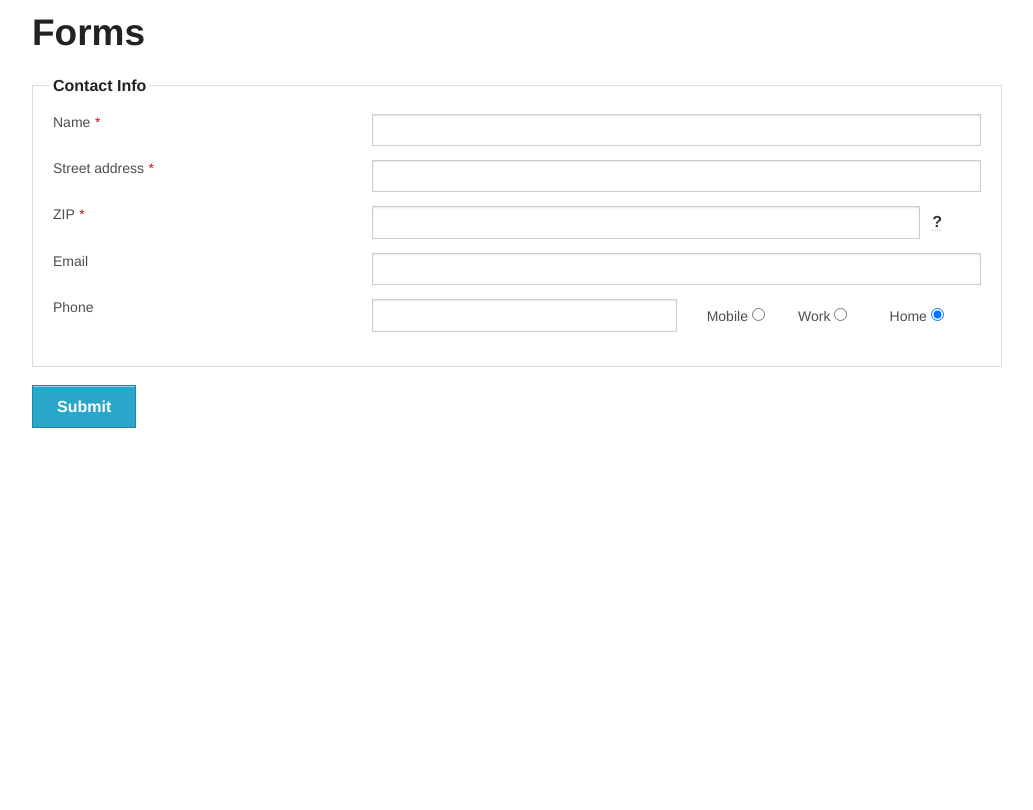
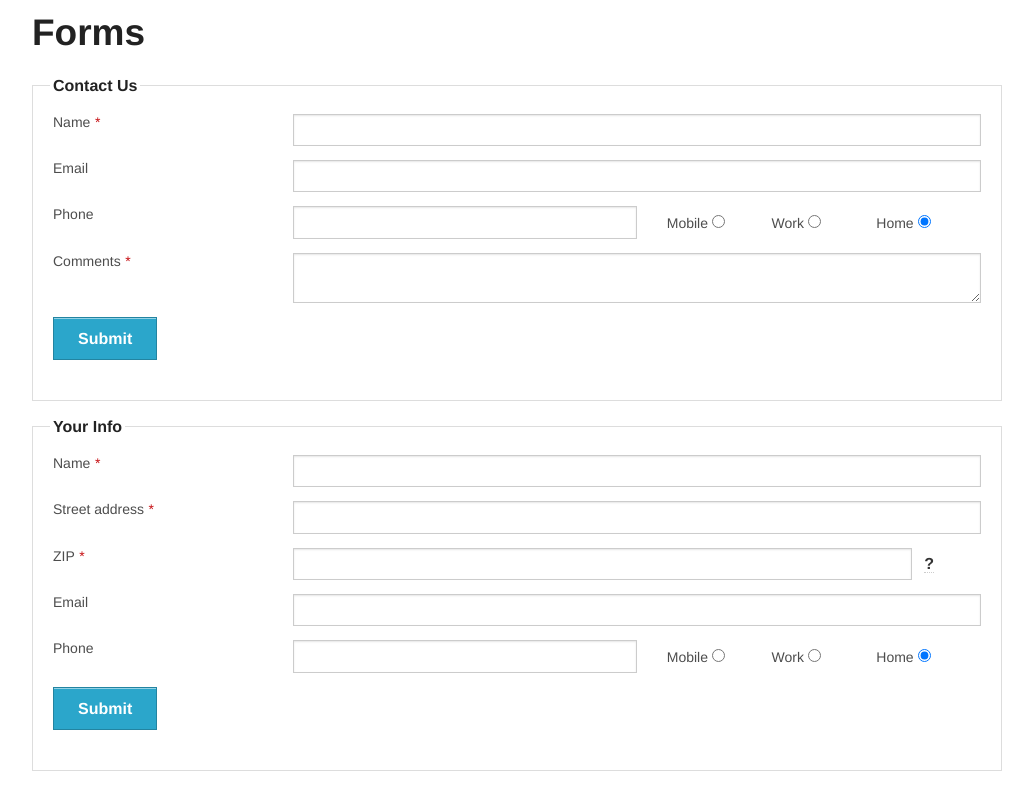
Before and after one commit to khawarshahzad/2013-03-RWD-code-sprint, a Jekyll site: the page prototypes/forms/index.html, which Jekyll copies as it is, in a window 1280 px wide. Shown: the top 810 px of the page, without its empty margins (123-1156 px from the left). Built offline with Jekyll 4.4.1, drawn with Linux system fonts in a browser that asks for light colours; Markdown is read by kramdown in place of the engine named in the settings.

Commit message:
Initial forms examples

```diff
--- a/prototypes/forms/index.html
+++ b/prototypes/forms/index.html
@@ -22,51 +22,112 @@
 
       <form class="">
         <fieldset>
-          <legend>Contact Info</legend>
+          <legend>Contact Us</legend>
 
           <div class="row">
-            <div class="large-4 small-12 columns">
-              <label for="name" class="required">Name <span class="hide">Required field.</span></label>
+            <div class="large-3 small-12 columns">
+              <label for="name" class="required">Name<span class="hide"> Required field.</span></label>
             </div>
-            <div class="large-8 small-12 columns">
+            <div class="large-9 small-12 columns">
+              <input type="text" name="name" id="name" tabindex="1" value="" required>
+            </div>
+          </div>
+
+          <div class="row">
+            <div class="large-3 small-12 columns">
+              <label for="email">Email</label>
+            </div>
+            <div class="large-9 small-12 columns">
+              <input type="email" name="email" id="email" tabindex="1" value="">
+            </div>
+          </div>
+
+          <div class="row">
+            <div class="large-3 small-12 columns">
+              <label for="phone">Phone</label>
+            </div>
+            <div class="large-9 small-12 columns">
+              <div class="large-6 small-12 columns padding-sides-none">
+                <input type="tel" name="phone" id="phone" tabindex="1" value="">
+              </div>
+              <div class="large-6 small-12 columns">
+                <div class="large-4 small-4 columns">
+                  <label for="phone1" class="inline">Mobile <input name="phoneType" type="radio" tabindex="1" id="phone1" checked></label>
+                </div>
+                <div class="large-4 small-4 columns">
+                  <label for="phone2" class="inline">Work <input name="phoneType" type="radio" tabindex="1" id="phone2" checked></label>
+                </div>
+                <div class="large-4 small-4 columns">
+                  <label for="phone3" class="inline">Home <input name="phoneType" type="radio" tabindex="1" id="phone3" checked></label>
+                </div>
+              </div>
+            </div>
+          </div>
+
+          <div class="row">
+            <div class="large-3 small-12 columns">
+              <label class="required">Comments<span class="hide"> Required field.</span></label>
+            </div>
+            <div class="large-9 small-12 columns">
+              <textarea tabindex="1"></textarea>
+            </div>
+          </div>
+
+          <div class="row">
+            <div class="small-12 columns center">
+              <input type="submit" class="button" value="Submit">
+            </div>
+          </div>
+
+        </fieldset>
+      </form>
+
+      <form class="">
+        <fieldset>
+          <legend>Your Info</legend>
+
+          <div class="row">
+            <div class="large-3 small-12 columns">
+              <label for="name" class="required">Name<span class="hide"> Required field.</span></label>
+            </div>
+            <div class="large-9 small-12 columns">
               <input type="text" name="name" id="name" value="" required>
             </div>
           </div>
 
           <div class="row">
-            <div class="large-4 small-12 columns">
-              <label for="addr1" class="required">Street address <span class="hide">Required field.</span></label>
+            <div class="large-3 small-12 columns">
+              <label for="addr1" class="required">Street address<span class="hide"> Required field.</span></label>
             </div>
-            <div class="large-8 small-12 columns">
+            <div class="large-9 small-12 columns">
               <input type="text" name="addr1" id="addr1" value="" required>
             </div>
           </div>
 
           <div class="row">
-            <div class="large-4 small-12 columns">
-              <label for="zip" class="required">ZIP <span class="hide">Required field.</span></label>
+            <div class="large-3 small-12 columns">
+              <label for="zip" class="required">ZIP<span class="hide"> Required field.</span></label>
             </div>
-            <div class="large-8 small-12 columns has-addendum">
+            <div class="large-9 small-12 columns has-addendum">
               <input type="text" pattern="(^\d{5}(-\d{4})?$)|(^[A-Za-z]{1}\d{1}[A-Za-z]{1}\s*\d{1}[A-Za-z]{1}\d{1}$)" name="zip" id="zip" value="" required>
-              <!-- <div class="data-addendum">US: 55555 or 55555-4444.<br>Canada: A1A 1A1 (space is optional)</div> -->
               <div class="data-addendum"><span data-tooltip="right" class="has-tip tip-bottom" data-width="220" title="<p>US:<br>55555 or 55555-4444</p><p>Canada:<br>A1A 1A1 (space is optional)</p>">?</span></div>
             </div>
           </div>
 
           <div class="row">
-            <div class="large-4 small-12 columns">
+            <div class="large-3 small-12 columns">
               <label for="email">Email</label>
             </div>
-            <div class="large-8 small-12 columns">
+            <div class="large-9 small-12 columns">
               <input type="email" name="email" id="email" value="">
             </div>
           </div>
 
           <div class="row">
-            <div class="large-4 small-12 columns">
+            <div class="large-3 small-12 columns">
               <label for="phone">Phone</label>
             </div>
-            <div class="large-8 small-12 columns">
+            <div class="large-9 small-12 columns">
               <div class="large-6 small-12 columns padding-sides-none">
                 <input type="tel" name="phone" id="phone" value="">
               </div>
@@ -80,38 +141,6 @@
                 <div class="large-4 small-4 columns">
                     <label for="phone3" class="inline">Home <input name="phoneType" type="radio" id="phone3" checked></label>
                 </div>
-              </div>
-            </div>
-          </div>
-
-          <!--
-          <div class="row">
-            <div class="small-6 columns">
-              <div class="label-auto-align">
-                <div class="label-wrap">
-                  <label for="phone">Phone</label>
-                </div>
-                <div class="data-wrap width-50">
-                  <input type="tel" name="phone" id="phone" value="">
-                  <div class="data-addendum">
-                    <label for="radio1a">
-                      <input name="phoneType" type="radio" id="radio1a" style="display:none;" checked>
-                      <span class="custom radio checked"></span> Mobile
-                    </label>
-                    <label for="radio1b">
-                      <input name="phoneType" type="radio" id="radio1b" style="display:none;">
-                      <span class="custom radio"></span> Work
-                    </label>
-                    <label for="radio1c">
-                      <input name="phoneType" type="radio" id="radio1c" style="display:none;">
-                      <span class="custom radio"></span> Home
-                    </label>
-                  </div>
-                </div>
-              </div>
-            </div>
-          </div>-->
-
               </div>
             </div>
           </div>
```
